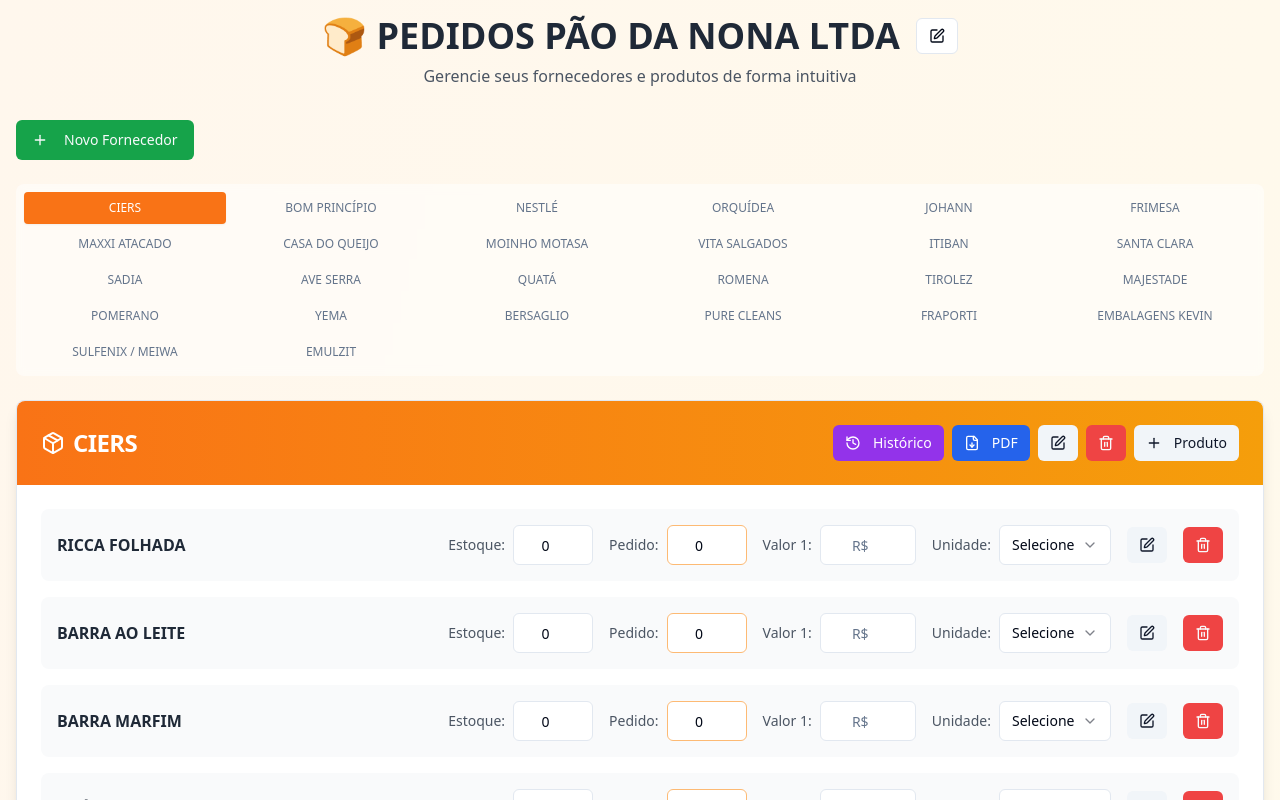
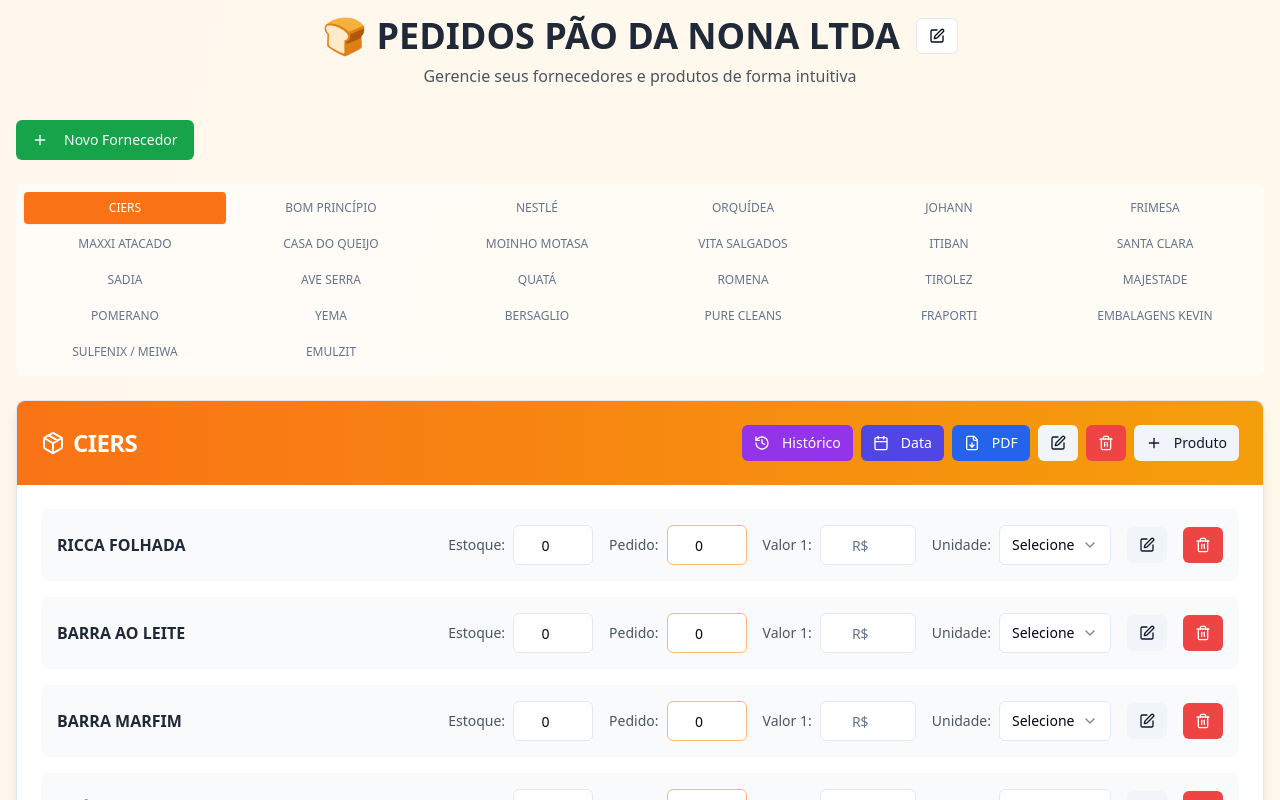
Before and after one commit to jv2410/padaria-pedidos-manager, a React (Vite) app: page / in a window 1280 px wide. Shown: the top 800 px of the page. Built offline with nearby package versions, Linux system fonts and the light colour scheme.

Commit message:
Add calendar to history
Added a button next to the purchase history that opens a calendar. This allows users to select a specific date to view past orders.
-edited src/pages/Index.tsx

```diff
--- a/src/pages/Index.tsx
+++ b/src/pages/Index.tsx
@@ -7,9 +7,13 @@ import { Input } from "@/components/ui/input";
 import { Label } from "@/components/ui/label";
 import { Dialog, DialogContent, DialogHeader, DialogTitle, DialogTrigger } from "@/components/ui/dialog";
 import { Select, SelectContent, SelectItem, SelectTrigger, SelectValue } from "@/components/ui/select";
-import { Plus, Edit, Trash2, Package, ShoppingCart, FileDown, History } from "lucide-react";
+import { Calendar } from "@/components/ui/calendar";
+import { Popover, PopoverContent, PopoverTrigger } from "@/components/ui/popover";
+import { Plus, Edit, Trash2, Package, ShoppingCart, FileDown, History, CalendarIcon } from "lucide-react";
 import { useToast } from "@/hooks/use-toast";
 import jsPDF from 'jspdf';
+import { format } from "date-fns";
+import { cn } from "@/lib/utils";
 
 interface Product {
   id: string;
@@ -417,6 +421,7 @@ const Index = () => {
   const [editProductName, setEditProductName] = useState('');
   const [purchaseHistory, setPurchaseHistory] = useState<PurchaseHistory[]>([]);
   const [currentSupplierHistory, setCurrentSupplierHistory] = useState<PurchaseHistory[]>([]);
+  const [selectedDate, setSelectedDate] = useState<Date>();
   const { toast } = useToast();
 
   const handleSupplierEdit = (supplier: Supplier) => {
@@ -577,7 +582,14 @@ const Index = () => {
 
 
   const handleShowHistory = (supplier: Supplier) => {
-    const supplierHistory = purchaseHistory.filter(h => h.supplierId === supplier.id);
+    let supplierHistory = purchaseHistory.filter(h => h.supplierId === supplier.id);
+
+    // Filter by selected date if date is selected
+    if (selectedDate) {
+      const selectedDateStr = selectedDate.toLocaleDateString('pt-BR');
+      supplierHistory = supplierHistory.filter(h => h.date === selectedDateStr);
+    }
+
     setCurrentSupplierHistory(supplierHistory);
     setIsHistoryDialogOpen(true);
   };
@@ -785,6 +797,30 @@ const Index = () => {
                         <History className="w-4 h-4 mr-1" />
                         Histórico
                       </Button>
+                      <Popover>
+                        <PopoverTrigger asChild>
+                          <Button
+                            size="sm"
+                            variant="secondary"
+                            className={cn(
+                              "bg-indigo-600 hover:bg-indigo-700 text-white",
+                              !selectedDate && "text-white"
+                            )}
+                          >
+                            <CalendarIcon className="w-4 h-4 mr-1" />
+                            {selectedDate ? format(selectedDate, "dd/MM/yyyy") : "Data"}
+                          </Button>
+                        </PopoverTrigger>
+                        <PopoverContent className="w-auto p-0" align="start">
+                          <Calendar
+                            mode="single"
+                            selected={selectedDate}
+                            onSelect={setSelectedDate}
+                            initialFocus
+                            className={cn("p-3 pointer-events-auto")}
+                          />
+                        </PopoverContent>
+                      </Popover>
                       <Button
                         size="sm"
                         variant="secondary"
```
